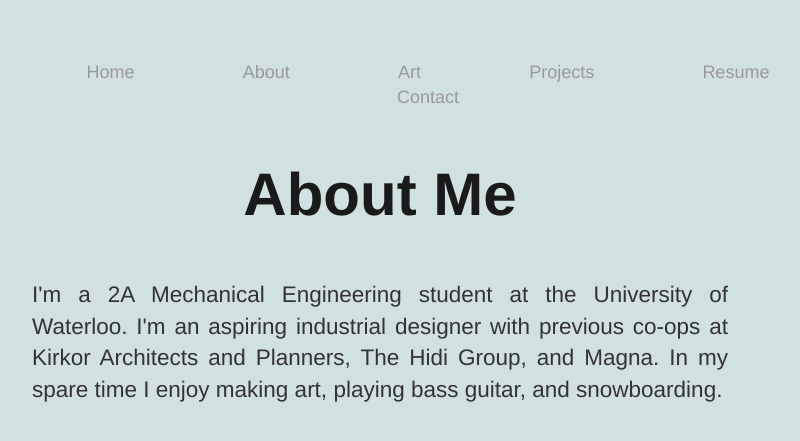
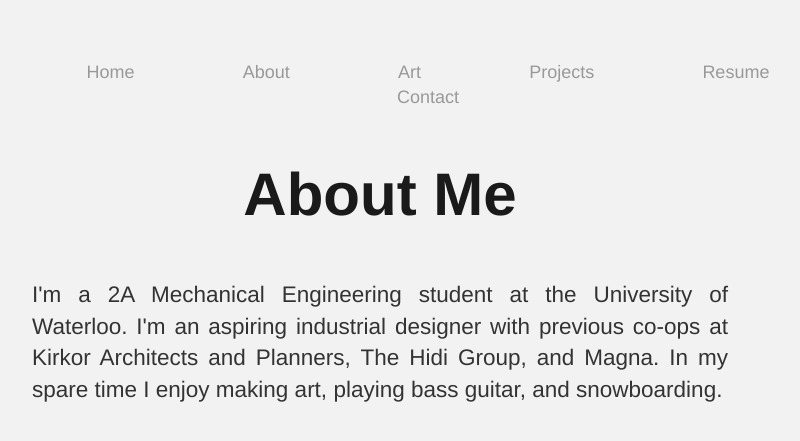
Before and after one commit to jhltsang/jhltsang.github.io, a Jekyll site: the page built from about/index.html, in a window 1280 px wide. Shown: the top 441 px of the page, without its empty margins (260-1060 px from the left). Built offline with Jekyll 4.4.1, drawn with Linux system fonts in a browser that asks for light colours.

Commit message:
Update main.css

```diff
--- a/css/main.css
+++ b/css/main.css
@@ -512,7 +512,7 @@ abbr,acronym { border:0;
 /* General Demo Style */
 body{
 	font-family: Constantia, Palatino, "Palatino Linotype", "Palatino LT STD", Georgia, serif;
-	background: #d1e0e0;
+	background: #f2f2f2;
 	font-weight: 400;
 	font-size: 15px;
 	color: #1a1a1a;
```
